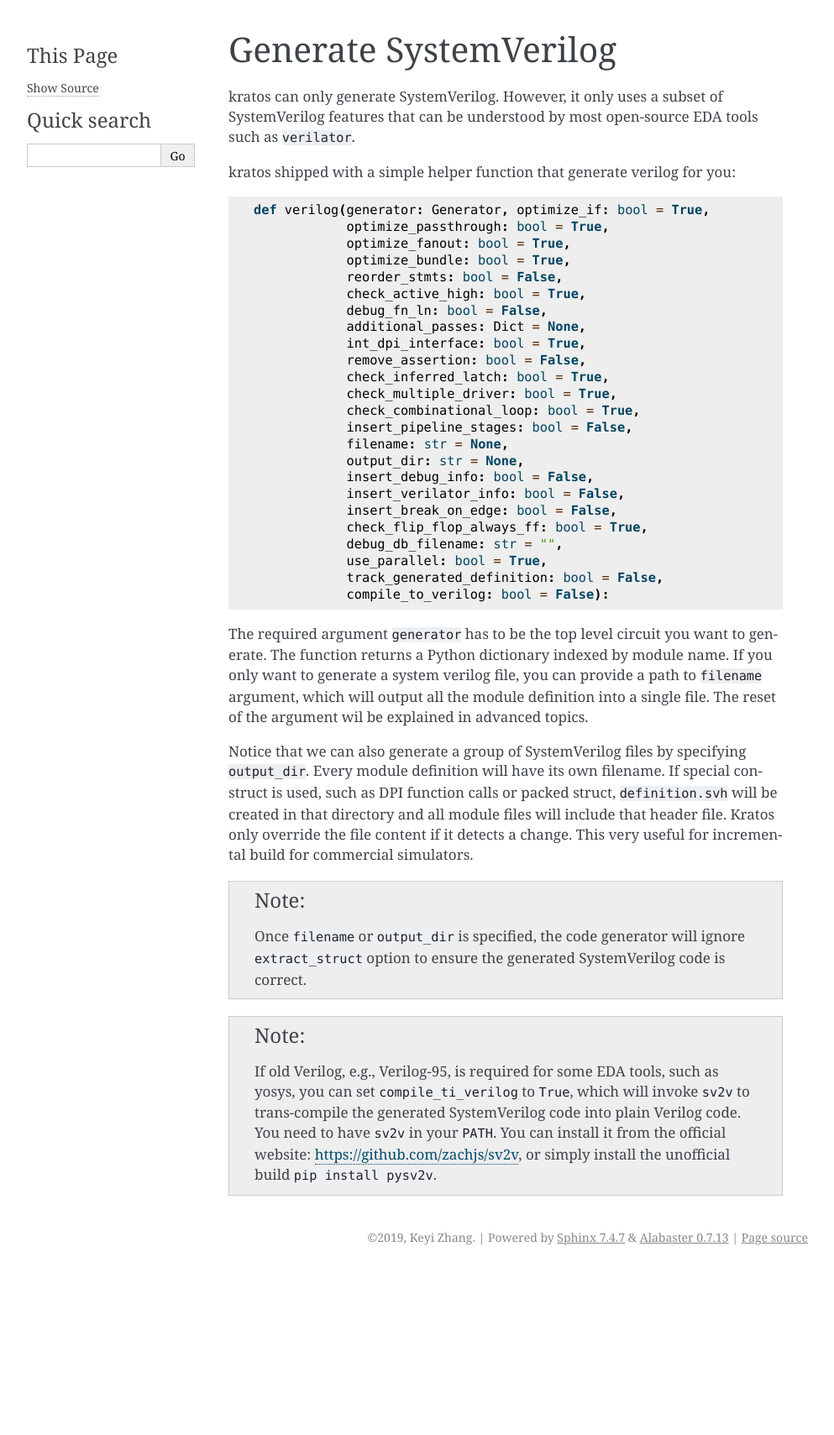
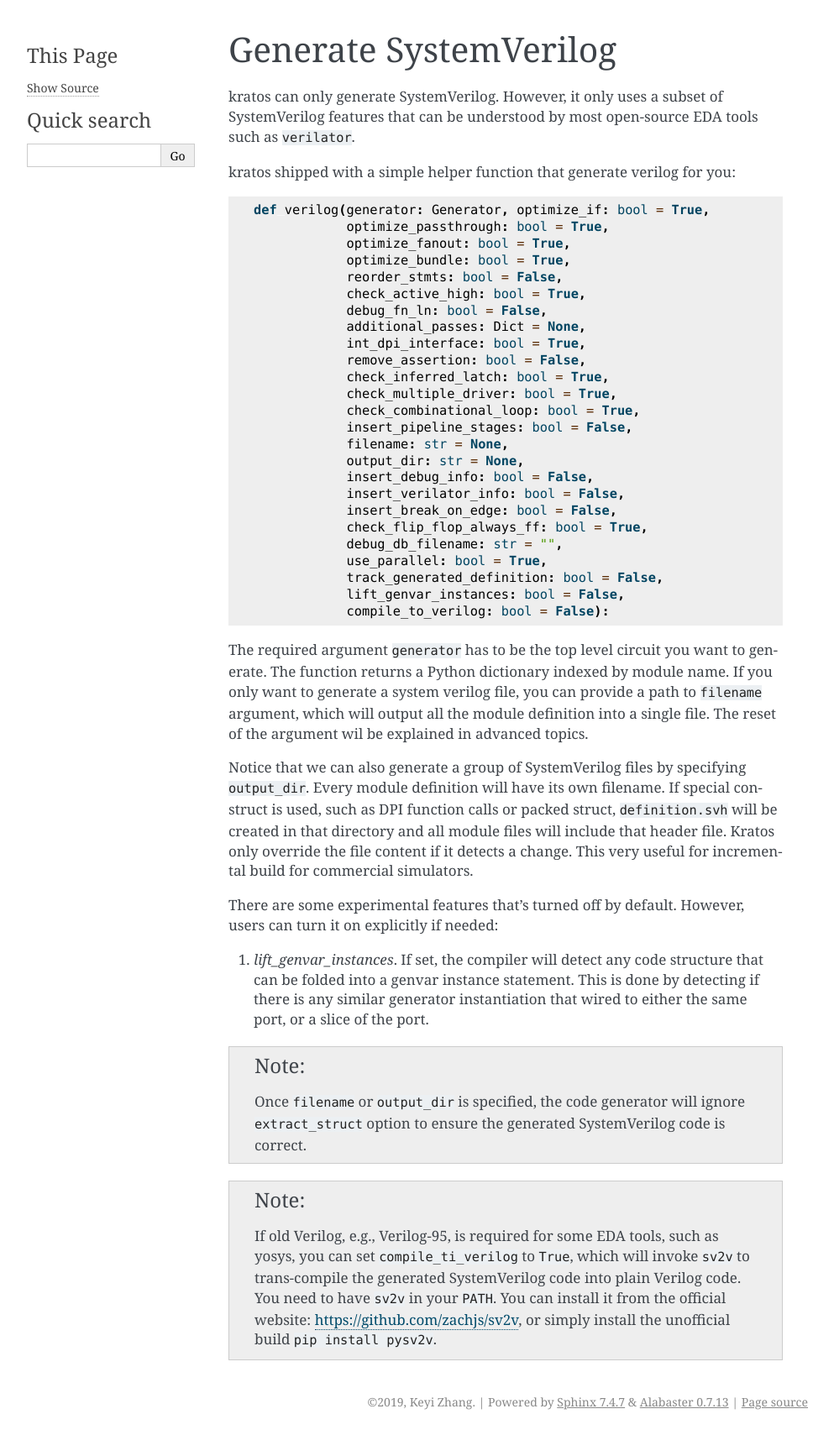
Before and after one commit to Kuree/kratos, a Sphinx documentation site: the page built from docs/verilog.rst, in a window 1280 px wide. Shown: the whole page at 84% size, without its empty margins (148-1141 px from the left). Built offline with Sphinx 7.4.7, drawn with Linux system fonts in a browser that asks for light colours; before the commit the page ends 1513 px from its top, so only the background shows below that.

Commit message:
update doc about the genvar instances

```diff
--- a/docs/verilog.rst
+++ b/docs/verilog.rst
@@ -35,6 +35,7 @@ you:
                 debug_db_filename: str = "",
                 use_parallel: bool = True,
                 track_generated_definition: bool = False,
+                lift_genvar_instances: bool = False,
                 compile_to_verilog: bool = False):
 
 The required argument ``generator`` has to be the top level circuit
@@ -52,6 +53,14 @@ all module files will include that header file. Kratos only override
 the file content if it detects a change. This very useful for incremental
 build for commercial simulators.
 
+There are some experimental features that's turned off by default. However,
+users can turn it on explicitly if needed:
+
+1. `lift_genvar_instances`. If set, the compiler will detect any code structure
+   that can be folded into a genvar instance statement. This is done by
+   detecting if there is any similar generator instantiation that wired to
+   either the same port, or a slice of the port.
+
 .. note::
     Once ``filename`` or ``output_dir`` is specified, the code generator
     will ignore ``extract_struct`` option to ensure the generated SystemVerilog
```
